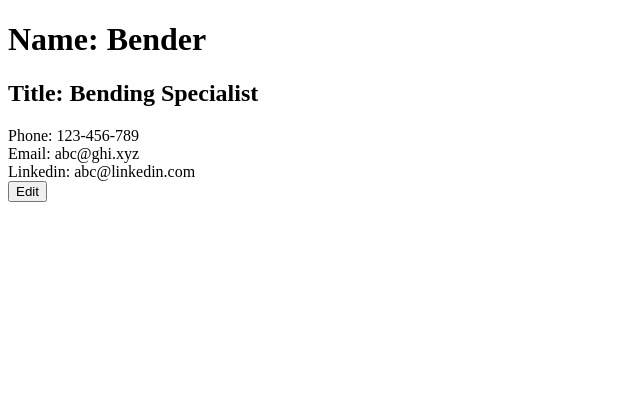
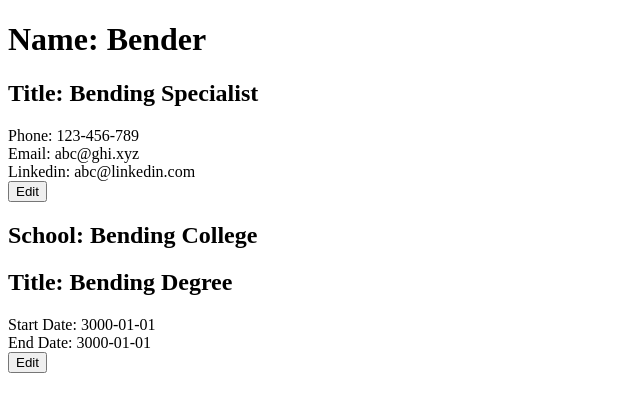
Before and after one commit to pcho101/top-cv-application, a React (Create React App) app: page / in a window 1280 px wide. Shown: the top 412 px of the page, without its empty margins (0-640 px from the left). Built offline with nearby package versions, Linux system fonts and the light colour scheme.

Commit message:
Add Education component

```diff
--- a/src/App.js
+++ b/src/App.js
@@ -1,4 +1,5 @@
 import React, { Component } from "react";
+import Education from "./components/Education";
 import General from "./components/General";
 
 class App extends Component {
@@ -12,7 +13,8 @@ class App extends Component {
     return (
       <div className="App">
         <General
-
+        />
+        <Education
         />
       </div>
     )
--- /dev/null
+++ b/src/components/Education.js
@@ -0,0 +1,93 @@
+import React, { Component } from "react";
+
+class Education extends Component {
+  constructor() {
+    super();
+
+    this.editContent = this.editContent.bind(this);
+    this.onSubmitForm = this.onSubmitForm.bind(this);
+    this.handleInputChange = this.handleInputChange.bind(this);
+
+    this.state = {
+      school: "Bending College",
+      title: "Bending Degree",
+      dateStart: "3000-01-01",
+      dateEnd: "3000-01-01",
+
+      visible: true,
+    };
+  }
+
+  editContent() {
+    this.setState({
+      visible: this.state.visible ? false : true,
+    })
+  }
+
+  onSubmitForm(e) {
+    e.preventDefault();
+    this.setState({
+      visible: this.state.visible ? false : true,
+    })
+  }
+
+  handleInputChange(e) {
+    if(e.target.id === 'school') this.setState({school: e.target.value});
+    if(e.target.id === 'title') this.setState({title: e.target.value});
+    if(e.target.id === 'dateStart') this.setState({dateStart: e.target.value});
+    if(e.target.id === 'dateEnd') this.setState({dateEnd: e.target.value});
+  }
+
+  render() {
+    return (
+      <div className="General">
+        <div
+          className="Content"
+          style={{display: this.state.visible ? "block" : "none"}}
+        >
+          <h2>School: {this.state.school}</h2>
+          <h2>Title: {this.state.title}</h2>
+          <div>Start Date: {this.state.dateStart}</div>
+          <div>End Date: {this.state.dateEnd}</div>
+          <button onClick={this.editContent}>Edit</button>
+        </div>
+        <form
+          style={{display: !this.state.visible ? "block" : "none"}}
+          onSubmit={this.onSubmitForm}
+        >
+          <label htmlFor="school">School</label>
+          <input
+            id="school"
+            type="text"
+            value={this.state.school}
+            onChange={this.handleInputChange}
+          />
+          <label htmlFor="title">Title</label>
+          <input
+            id="title"
+            type="text"
+            value={this.state.title}
+            onChange={this.handleInputChange}
+          />
+          <label htmlFor="dateStart">Start Date</label>
+          <input
+            id="dateStart"
+            type="date"
+            value={this.state.dateStart}
+            onChange={this.handleInputChange}
+            />
+          <label htmlFor="dateEnd">End Date</label>
+          <input
+            id="dateEnd"
+            type="date"
+            value={this.state.dateEnd}
+            onChange={this.handleInputChange}
+          />
+          <button type="submit">Submit</button>
+        </form>
+      </div>
+    )
+  }
+}
+
+export default Education;
```
